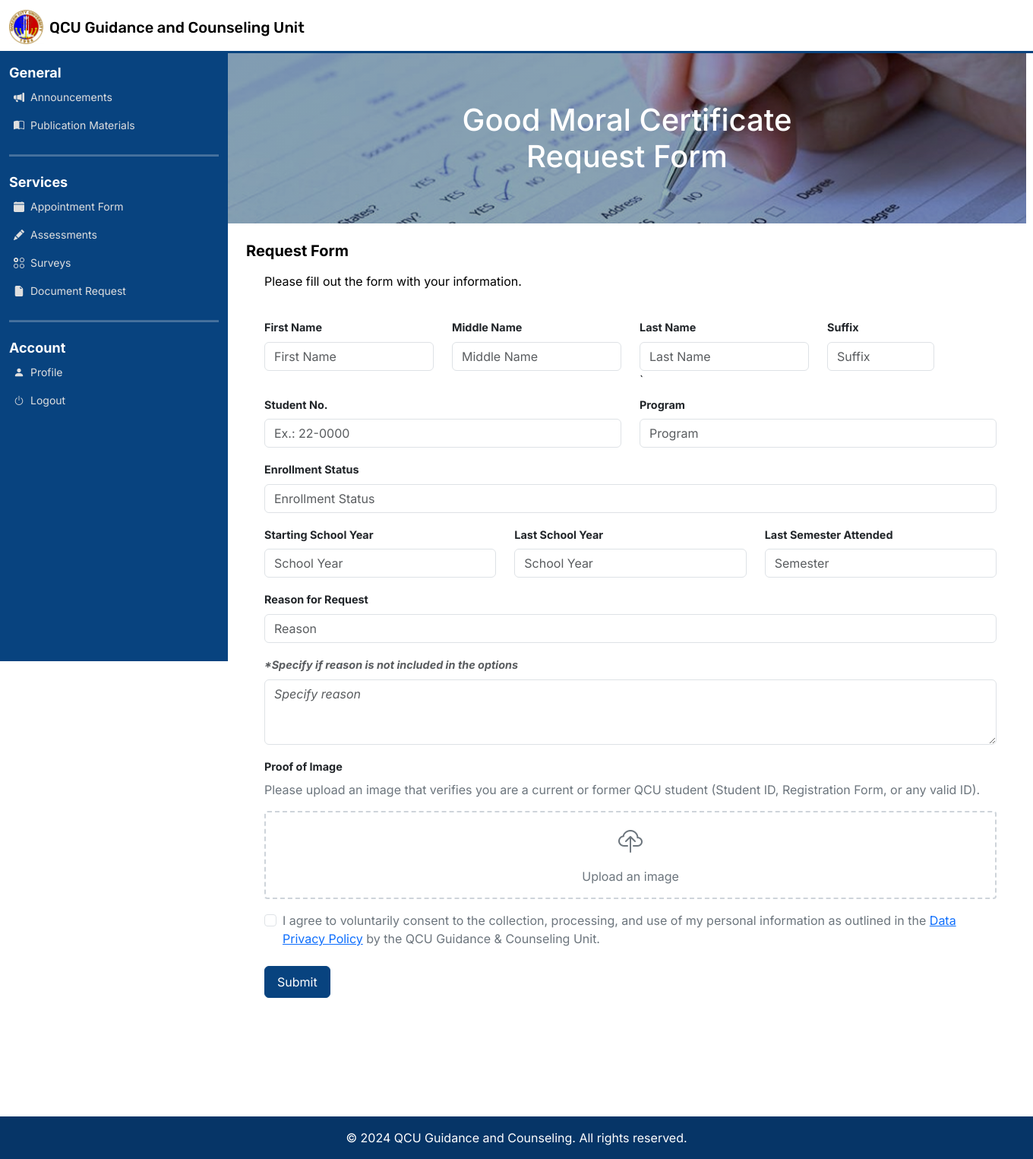
After one commit to jzcz/integrated-service-portal-with-data-analytics, a PHP site: page /views/service-portal/good-moral-cert-req-form.php in a window 1360 px wide. The commit adds this page. Shown: the whole page at 76% size. Run offline with PHP 8.4, Linux system fonts and the light colour scheme.

Commit message:
rebase to develop

```diff
--- a/assets/css/service-portal.css
+++ b/assets/css/service-portal.css
@@ -1,14 +1,26 @@
 @import url('https://fonts.googleapis.com/css2?family=Rubik:ital,wght@0,300..900;1,300..900&display=swap');
 
-/* Custom Styles for the Service Portal */
+
 :root {
     --sidebar-width: 300px;
     --navbar-height: 70px;
     --sidebar-color: #08437F;
 }
 
+body {
+    margin: 0;
+    padding: 0;
+    overflow: auto !important;
+    background-color: white;
+    overflow-x: hidden;
+    position: relative;
+    min-height: 100vh;
+}
+
 main {
     margin-top: var(--navbar-height);
+    margin-left: 0;
+    padding-bottom: 100px;
 }
 
 #sidebar{
@@ -26,9 +38,10 @@ main {
     height: var(--navbar-height);
     background-color: white;
     border-bottom: 3px solid var(--sidebar-color);
+
 }
 
-nav div a span{
+nav div a span {
     font-family: "Rubik", sans-serif;
 }
 
@@ -39,7 +52,7 @@ li hr {
 
 .nav-link-title {
     color: white;
-  font-size: 18px
+    font-size: 18px;
 }
 
 li.sidebar-nav-item {
@@ -58,70 +71,150 @@ li.sidebar-nav-item:hover {
 }
 
 @media only screen and (min-width: 800px) {
-  body {
-      overflow: auto !important;
-  }
-
     main {
         margin-left: var(--sidebar-width);
     }
 
-  #sidebar {
-      top: var(--navbar-height);
+    #sidebar .offcanvas-start {
+        position: static;
+        transform: none;
+        visibility: visible;
     }
 
-  #sidebar .offcanvas-start {
-      position: fixed;
-      top: 0;
-      left: 0;
-      bottom: 0;
-  }
     .offcanvas-backdrop {
         display: none !important;
     }
 
     .navbar-toggler {
-      display: none
+        display: none;
+    }
 }
 
-}
 
 .form-box {
     width: 700px;
     background-color: white;
+    margin-left: auto;
+    margin-right: auto;
+    z-index: 10;
+    position: relative;
 }
 
-.form-title {
-  background-color: #08437F;
+.form-header-container {
+    background-image: url('../../static/gmc-reqform.png');
+    background-size: cover;
+    background-repeat: no-repeat;
+    background-position: center;
+    position: relative;
+    padding: 1rem;
     color: white;
-  padding: 3px 0;
+    text-align: center;
+    width: 1051px;
+
+    &::before {
+      content: "";
+      position: absolute;
+      top: 0;
+      left: 0;
+      width: 100%;
+      height: 100%;
+      background: linear-gradient(rgba(0, 0, 0, 0.3), rgba(0, 0, 0, 0.3));
+      opacity: 1;
+      z-index: 0;
+  }
 }
 
-.form-title p {
-  margin: auto;
+.form-header-container h1,
+.form-header-container p {
+    position: relative;
+    z-index: 1;
+    color: white;
+    margin: 0;
 }
 
+
 .sliding-form label {
-  font-size: 14px;
-  color:rgb(75, 75, 75)
+    font-size: 0.875rem;
+    color: #495057;
 }
 
-.form-control, option {
-  font-size: 14px;
+.form-label {
+    font-size: 0.9rem;
+    color: #212529;
+    font-weight: bold;
+}
+
+.form-control,
+option {
+    font-size: 1rem;
 }
 
 .form-text-header {
-  font-size: 18px;
+    font-size: 1.25rem;
 }
 
-.form-wrapper{
+.form-wrapper {
     width: 100%;
 }
 
-.next-btn {
-  padding: 8px 26px
+.custom-submit-button {
+    background-color: #08437F;
+    border-color: #08437F;
+    width: auto;
+    padding: 0.5rem 1rem;
+}
+
+.custom-submit-button:hover {
+    background-color: #063567;
+    border-color: #063567;
+}
+
+.custom-submit-button:focus {
+    box-shadow: 0 0 0 0.25rem rgba(8, 67, 127, 0.5);
 }
 
 .hidden {
     display: none;
 }
+
+.specify-reason-row label,
+.specify-reason-row textarea {
+    font-style: italic;
+}
+
+.image-upload-area {
+    border: 2px dashed #ced4da;
+    border-radius: 0.25rem;
+    padding: 1rem;
+    text-align: center;
+    cursor: pointer;
+    margin-top: 0.5rem;
+}
+
+.upload-icon {
+    font-size: 2rem;
+    color: #6c757d;
+    margin-bottom: 0.5rem;
+}
+
+.upload-text {
+    color: #6c757d;
+    margin-bottom: 0;
+}
+
+
+#proofOfImage {
+    display: none;
+}
+
+footer {
+    position: absolute;
+    bottom: 0;
+    left: 0;
+    width: 100%;
+    z-index: 1000;
+}
+
+.custom-footer-color {
+    background-color:#063567;
+}
--- /dev/null
+++ b/views/service-portal/good-moral-cert-req-form.php
@@ -0,0 +1,143 @@
+<!DOCTYPE html>
+<html lang="en">
+  <head>
+    <meta charset="UTF-8" />
+    <meta http-equiv="X-UA-Compatible" content="IE=edge" />
+    <meta name="viewport" content="width=device-width, initial-scale=1.0" />
+    <link rel="preconnect" href="https://fonts.googleapis.com">
+    <link rel="preconnect" href="https://fonts.gstatic.com" crossorigin>
+    <link href="https://fonts.googleapis.com/css2?family=Inter:ital,opsz,wght@0,14..32,100..900;1,14..32,100..900&family=Rubik:ital,wght@0,300..900;1,300..900&display=swap" rel="stylesheet">
+    <link href="https://cdn.jsdelivr.net/npm/bootstrap@5.3.3/dist/css/bootstrap.min.css" rel="stylesheet" integrity="sha384-QWTKZyjpPEjISv5WaRU9OFeRpok6YctnYmDr5pNlyT2bRjXh0JMhjY6hW+ALEwIH" crossorigin="anonymous">
+    <link rel="stylesheet" href="https://cdn.jsdelivr.net/npm/bootstrap-icons@1.11.3/font/bootstrap-icons.min.css">
+    <link rel="stylesheet" href="../../assets/css/global.css">
+    <link rel="stylesheet" href="../../assets/css/service-portal.css">
+</head>
+<body>
+    <?php
+        include(__DIR__ . '/../components/service-portal/navbar.php');
+    ?>
+  <main>
+    <form>
+        <div class="form-header-container">
+            <h1 class="p-5"> Good Moral Certificate
+               <br>Request Form </h1>
+
+        </div>
+        <div class="request-form-text-container">
+            <h5 class="text-black text-left p-4 pb-1"><b>Request Form</b></h5>
+            <p class="text-black text-left p-5 pt-1 pb-3">Please fill out the form with your information.</p>
+        </div>
+
+        <div class="p-5 pt-1">
+
+                <div class="row">
+                    <div class="col-md-3 mb-2">
+                            <label for="firstName" class="form-label">First Name</label>
+                            <input type="text" class="form-control" id="firstName" placeholder="First Name"
+                                style="width: 100%;">
+                    </div>
+                    <div class="col-md-3 mb-2">
+                            <label for="middleName" class="form-label">Middle Name</label>
+                            <input type="text" class="form-control" id="middleName" placeholder="Middle Name"
+                                style="width: 100%;">
+                    </div>
+                    <div class="col-md-3 mb-2">
+                            <label for="lastName" class="form-label">Last Name</label>
+                            <input type="text" class="form-control" id="lastName" placeholder="Last Name"
+                                style="width: 100%;">`
+                    </div>
+                    <div class="col-md-2 mb-2">
+                            <label for="suffix" class="form-label">Suffix</label>
+                            <input type="text" class="form-control" id="suffix" placeholder="Suffix" style="width: 100%;">
+                    </div>
+                </div>
+
+                <div class="row">
+                    <div class="col-md-6 mb-3">
+                            <label for="studentNo" class="form-label">Student No.</label>
+                            <input type="text" class="form-control" id="studentNo" placeholder="Ex.: 22-0000"
+                                style="width: 100%;">
+                    </div>
+                    <div class="col-md-6 mb-3">
+                            <label for="program" class="form-label">Program</label>
+                            <input type="text" class="form-control" id="program" placeholder="Program"
+                                style="width: 100%;">
+                    </div>
+                </div>
+
+                <div class="row">
+                    <div class="col-md-12 mb-3">
+                            <label for="enrollmentStatus" class="form-label">Enrollment Status</label>
+                            <input type="text" class="form-control" id="enrollmentStatus" placeholder="Enrollment Status"
+                                style="width: 100%;">
+                    </div>
+                </div>
+
+                <div class="row">
+                    <div class="col-md-4 mb-3">
+                            <label for="startingSchoolYear" class="form-label">Starting School Year</label>
+                            <input type="text" class="form-control" id="startingSchoolYear" placeholder="School Year"
+                                style="width: 100%;">
+                    </div>
+                    <div class="col-md-4 mb-3">
+                            <label for="lastSchoolYear" class="form-label">Last School Year</label>
+                            <input type="text" class="form-control" id="lastSchoolYear" placeholder="School Year"
+                                style="width: 100%;">
+                    </div>
+                    <div class="col-md-4 mb-3">
+                            <label for="lastSemesterAttended" class="form-label">Last Semester Attended</label>
+                            <input type="text" class="form-control" id="lastSemesterAttended" placeholder="Semester"
+                                style="width: 100%;">
+                    </div>
+                </div>
+
+                <div class="mb-3">
+                    <label for="reasonForRequest" class="form-label">Reason for Request</label>
+                    <input type="text" class="form-control" id="reasonForRequest" placeholder="Reason">
+                </div>
+
+                <div class="mb-3 specify-reason-row">
+                    <label for="specifyReason" class="form-label text-muted">
+                        *Specify if reason is not included in the options</label>
+                    <textarea class="form-control" id="specifyReason" rows="3" placeholder="Specify reason"></textarea>
+                </div>
+
+                <div class="mb-3">
+                    <label for="proofOfImage" class="form-label">Proof of Image</label>
+                    <input type="file" class="form-control" id="proofOfImage">
+                    <p class="text-secondary">Please upload an image that verifies you are a current or former QCU
+                        student (Student ID, Registration Form, or any valid ID).
+                    </p>
+
+                    <div class="image-upload-area">
+                        <div class="upload-icon">
+                            <i class="bi bi-cloud-upload"></i>
+                        </div>
+                        <p class="upload-text">Upload an image</p>
+                    </div>
+
+                    <div class="form-check text-secondary mt-3">
+                        <input class="form-check-input" type="checkbox" value="" id="consentCheckbox">
+                        <label class="form-check-label" for="consentCheckbox">
+                            I agree to voluntarily consent to the collection, processing, and use of my personal information as
+                            outlined in the
+                            <a href="#" target="_blank">Data Privacy Policy</a> by the QCU Guidance & Counseling Unit.
+                        </label>
+                    </div>
+                    <div class="text-left pb-5 mt-4">
+                        <button type="submit" class="btn btn-primary custom-submit-button">Submit</button>
+
+                    </div>
+                </div>
+        </div>
+    </form>
+        </main>
+        <footer>
+        <div class="form-title custom-footer-color text-white pb-3 pt-3">
+            <p class="text-center mb-0">© 2024 QCU Guidance and Counseling. All rights reserved.</p>
+        </div>
+    </footer>
+
+    <script src="https://cdn.jsdelivr.net/npm/bootstrap@5.3.3/dist/js/bootstrap.bundle.min.js" integrity="sha384-YvpcrYf0tY3lHB60NNkmXc5s9fDVZLESaAA55NDzOxhy9GkcIdslK1eN7N6jIeHz" crossorigin="anonymous"></script>
+ </body>
+</html>
```
Also changed, not shown: static/gmc-reqform.png (added). Lines whose indentation alone changed are shown as unchanged.
